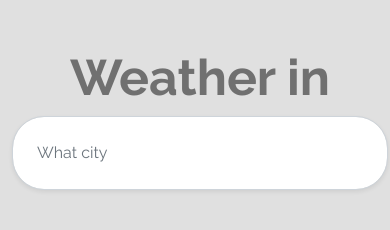
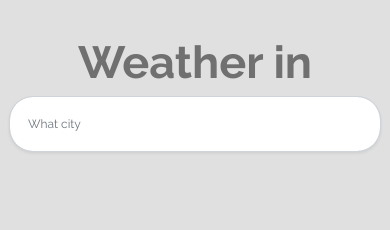
Before and after one commit to Mkaell/weather-app, a plain HTML site: page index.html in a window 390 px wide. Drawn offline with nearby package versions, Linux system fonts and the light colour scheme.

Commit message:
Added media.css

```diff
--- a/style.css
+++ b/style.css
@@ -10,7 +10,7 @@ body {
 
 .container {
     max-width: 400px;
-    min-width: 400px;
+    min-width: 300px;
 }
 
 .title {
@@ -98,3 +98,14 @@ body {
     font-weight: 100;
     letter-spacing: -2px;
 }
+
+@media (max-width: 425px) {
+    html {
+        font-size: 12px;
+    }
+
+    .title {
+        font-size: 45px;
+    }
+
+}
```
Also changed, not shown: 1 other file.
